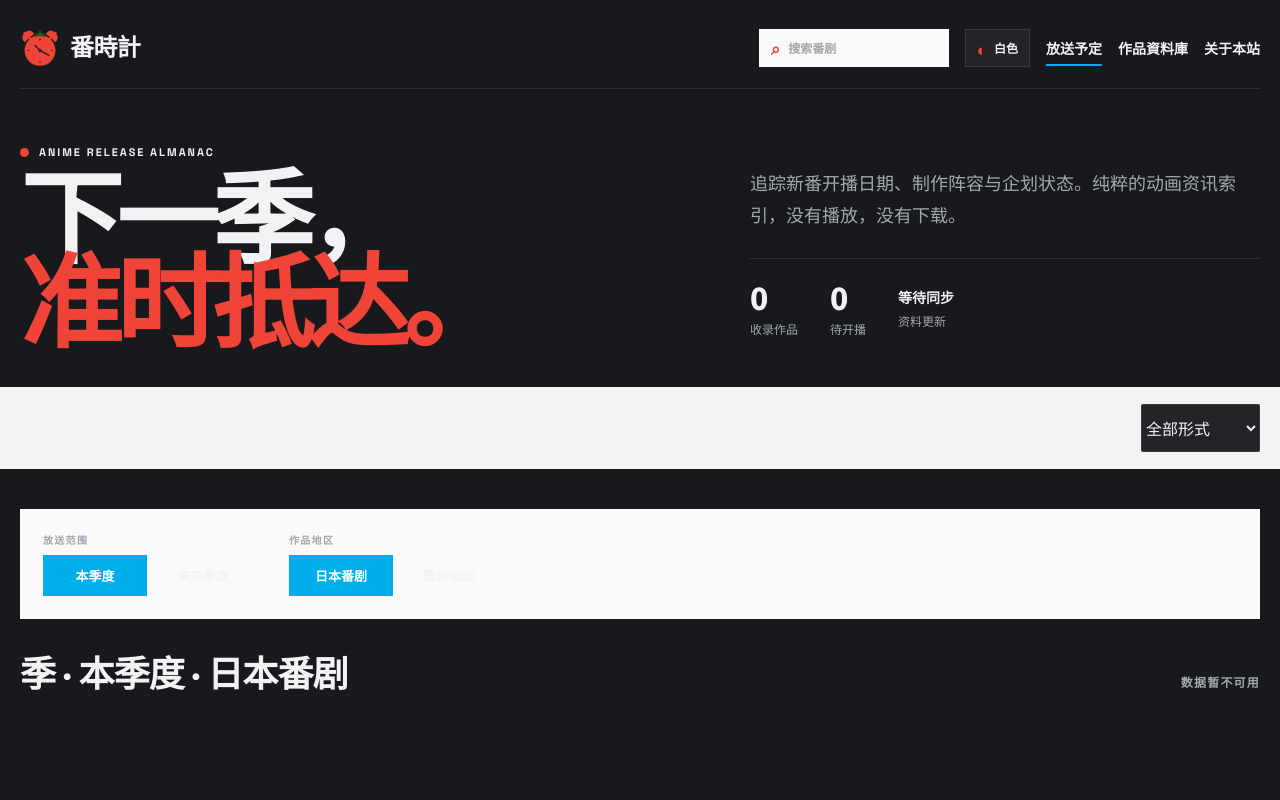
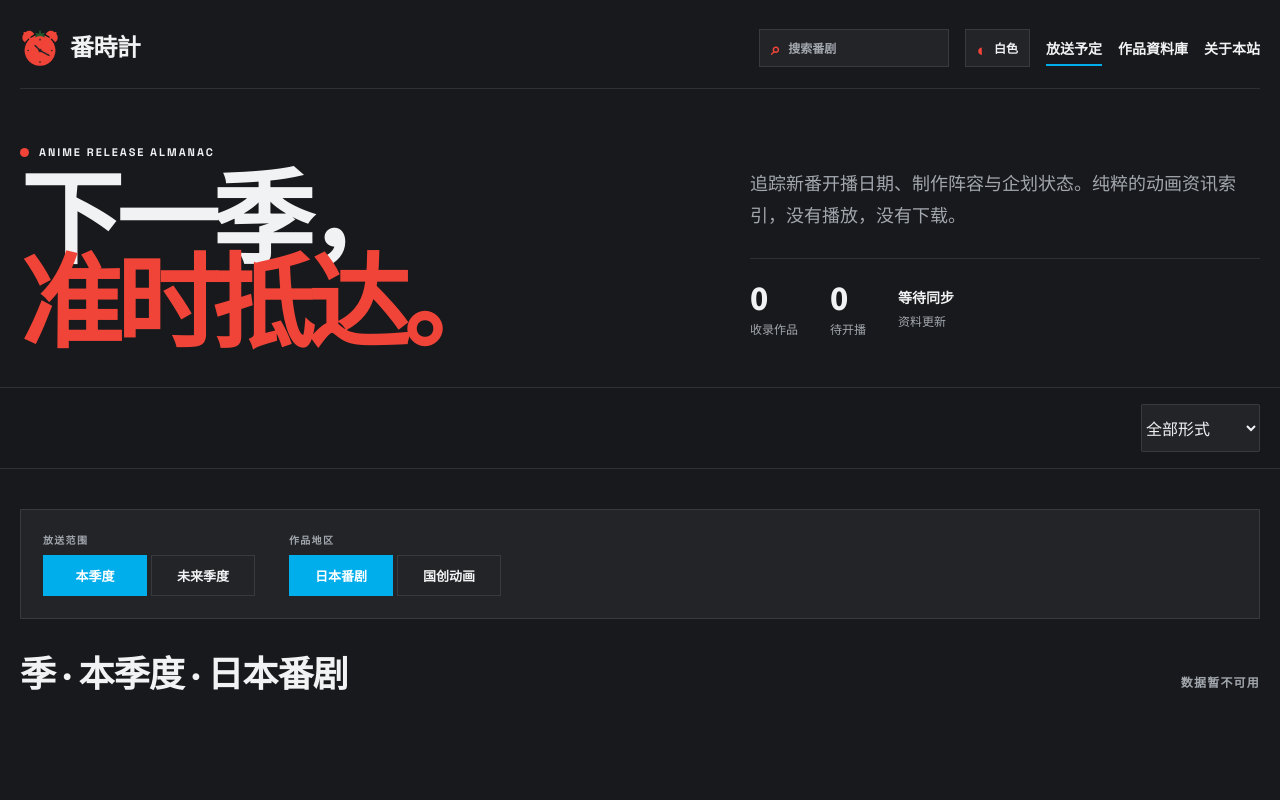
Before and after one commit to agcenn/anime-almanac, a website: page public/index.html in a window 1280 px wide. Both pictures are taken after a click on the button "切换为深色主题". Shown: the top 800 px of the page. Drawn offline with nearby package versions, Linux system fonts and the light colour scheme; no server answers.

Commit message:
fix: complete dark theme surface colors

```diff
--- a/public/styles.css
+++ b/public/styles.css
@@ -10,6 +10,8 @@
   --blue: #00aeec;
   --veil: rgba(255, 255, 255, .95);
   --shadow: rgba(24, 25, 28, .22);
+  --panel: #fafafa;
+  --search-bg: #fafafa;
 }
 
 :root[data-theme="dark"] {
@@ -22,6 +24,8 @@
   --line: rgba(255, 255, 255, .1);
   --veil: rgba(24, 25, 28, .95);
   --shadow: rgba(0, 0, 0, .62);
+  --panel: #232428;
+  --search-bg: #232428;
 }
 
 * { box-sizing: border-box; }
@@ -41,17 +45,18 @@ body { background: var(--paper); color: var(--ink); font-family: 'Noto Sans SC',
 .nav-link { position: relative; padding: 8px 0; }
 .nav-link::after { content: ''; position: absolute; left: 0; right: 100%; bottom: 0; height: 2px; background: var(--blue); transition: .2s; }
 .nav-link.active::after, .nav-link:hover::after { right: 0; }
-.header-search { width: 190px; height: 38px; display: flex; align-items: center; gap: 8px; padding: 0 11px; border: 1px solid var(--line); background: #fafafa; transition: border-color .18s, background .18s; }
+.header-search { width: 190px; height: 38px; display: flex; align-items: center; gap: 8px; padding: 0 11px; border: 1px solid var(--line); background: var(--search-bg); transition: border-color .18s, background .18s; }
 .header-search:focus-within { border-color: var(--ink); background: var(--surface); }
 .header-search span { color: var(--red); font-size: 17px; font-weight: 900; }
 .header-search input { min-width: 0; width: 100%; outline: none; background: transparent; font-size: 12px; font-weight: 700; }
 .header-search input { color: var(--ink); }
 .header-search input::placeholder { color: var(--muted); }
-.sticky-filter { position: sticky; top: 0; z-index: 20; background: var(--veil); border-color: var(--line) !important; }
+.sticky-filter { position: sticky; top: 0; z-index: 20; border-color: var(--line) !important; }
+section.sticky-filter { background: var(--veil) !important; }
 select { height: 48px; color: var(--ink); border: 1px solid var(--line); background: var(--surface); border-radius: 2px; }
 select { padding: 0 38px 0 14px; font-size: 13px; font-weight: 700; outline: none; }
 select option { color: var(--ink); background: var(--surface); }
-.schedule-controls { display: flex; flex-wrap: wrap; gap: 18px 34px; padding: 22px; border: 1px solid var(--line); background: #fafafa; }
+.schedule-controls { display: flex; flex-wrap: wrap; gap: 18px 34px; padding: 22px; border: 1px solid var(--line); background: var(--panel); }
 .control-label { color: var(--muted); font-size: 10px; font-weight: 900; letter-spacing: .13em; margin-bottom: 8px; text-transform: uppercase; }
 .segment-group { display: flex; gap: 4px; }
 .segment { min-width: 104px; padding: 10px 16px; border: 1px solid var(--line); font-size: 13px; font-weight: 900; transition: .18s ease; }
```
